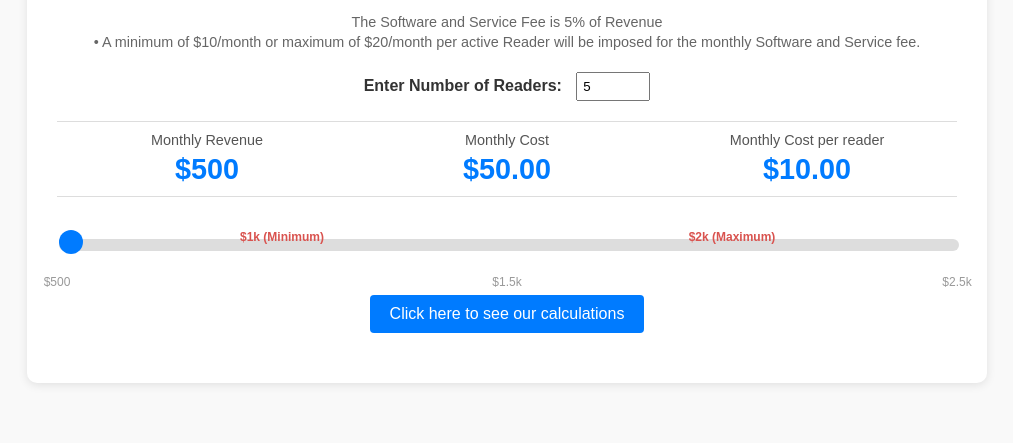
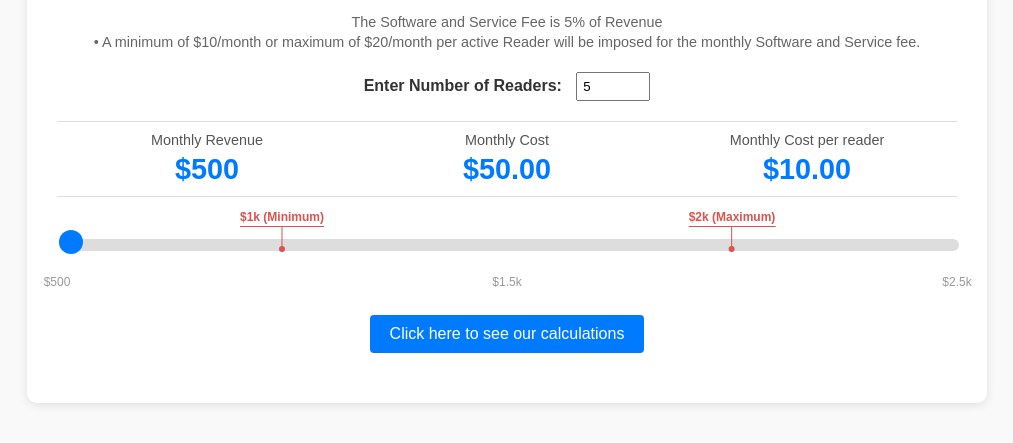
Before and after one commit to Saylor-Tigapo/sS5-.CaLc., a plain HTML site: page index.html in a window 1280 px wide. Shown: the part 129-572 px from the top of the page, without its empty margins (133-1146 px from the left). Drawn offline with Linux system fonts and the light colour scheme.

Commit message:
Update index.html

```diff
--- a/index.html
+++ b/index.html
@@ -84,7 +84,7 @@
     /* Slider styling */
     .slider-wrapper {
       position: relative;
-      margin: 40px 0;
+      margin: 40px 0 60px 0; /* extra space after slider */
     }
     input[type="range"] {
       -webkit-appearance: none;
@@ -130,11 +130,37 @@
       color: #999;
       top: 20px;
     }
-    /* Special tick marks (min & max) – shown above the slider */
+    /* Special tick marks (min & max):
+       Placed higher, underlined, with a connector line and dot.
+    */
     .slider-mark.special {
       color: #d9534f;
       font-weight: bold;
-      top: -25px;
+      top: -45px; /* raised higher than before */
+      border-bottom: 1px solid #d9534f;  /* underline at bottom of text */
+      padding-bottom: 2px;
+      position: absolute;
+    }
+    .slider-mark.special::after {
+      content: "";
+      position: absolute;
+      left: 50%;
+      top: 100%; /* starts right at the bottom of the label */
+      transform: translateX(-50%);
+      width: 1px;
+      height: 20px; /* connector line height */
+      background: #d9534f;
+    }
+    .slider-mark.special::before {
+      content: "";
+      position: absolute;
+      left: 50%;
+      top: calc(100% + 20px); /* dot at end of connector line */
+      transform: translateX(-50%);
+      width: 6px;
+      height: 6px;
+      background: #d9534f;
+      border-radius: 50%;
     }
     /* Drop-down calculation info styling */
     #calcContainer {
@@ -148,7 +174,7 @@
     #calcContainer p {
       margin-bottom: 10px;
     }
-    /* Subtitle styling for min/max per reader */
+    /* Subtitle styling for min/max per reader details */
     .subinfo {
       margin-left: 20px;
       font-style: italic;
@@ -222,7 +248,7 @@
   </div>
 
   <script>
-    // Helper: format tick values; abbreviate over 1000 with "k"
+    // Helper: format tick values; abbreviate values over 1000 with "k"
     function formatTick(value) {
       if (value < 1000) {
         return `$${value}`;
@@ -233,26 +259,26 @@
     }
 
     function updateCalculator() {
-      // Retrieve number of readers and validate.
+      // Retrieve and validate the number of readers
       let numReaders = parseInt(document.getElementById('numReaders').value);
       if (isNaN(numReaders) || numReaders < 1) {
         numReaders = 1;
         document.getElementById('numReaders').value = 1;
       }
 
-      // Pricing parameters.
+      // Pricing parameters
       const feePercentage = 0.05;
       const minPerReader = 10;
       const maxPerReader = 20;
 
-      // Compute revenue thresholds where fee per reader caps are reached.
+      // Compute revenue thresholds where fee per reader caps apply
       let minThreshold = (minPerReader * numReaders) / feePercentage;
       let maxThreshold = (maxPerReader * numReaders) / feePercentage;
 
       // Determine scaling based on reader count:
-      // ≤ 49: extension = $500, tick = $500.
-      // 50–99: extension = $1,000, tick = $1,000.
-      // ≥ 100: base extension/tick = $2,000 (for 100–149); every extra 50 adds $1,000.
+      // ≤ 49: extension = $500, tick interval = $500.
+      // 50–99: extension = $1,000, tick interval = $1,000.
+      // ≥ 100: base extension/tick = $2,000 (for 100–149), plus $1,000 for every extra 50 readers.
       let rangeExtension = 500;
       let tickInterval = 500;
       if (numReaders < 50) {
@@ -267,7 +293,7 @@
         tickInterval = 2000 + extraGroups * 1000;
       }
 
-      // Set slider range dynamically.
+      // Dynamically set slider range.
       let sliderMin = minThreshold - rangeExtension;
       let sliderMax = maxThreshold + rangeExtension;
       if (sliderMin < 0) sliderMin = 0;
@@ -275,7 +301,7 @@
       slider.min = sliderMin;
       slider.max = sliderMax;
 
-      // Ensure current slider value is within bounds.
+      // Ensure the current slider value is within bounds.
       let currentRevenue = parseFloat(slider.value);
       if (currentRevenue < sliderMin) {
         currentRevenue = sliderMin;
@@ -285,7 +311,7 @@
         slider.value = sliderMax;
       }
 
-      // Calculate fee per reader based on 5% of monthly revenue.
+      // Calculate fee per reader (5% of revenue divided by the number of readers, then capped).
       let feePerReader = (currentRevenue * feePercentage) / numReaders;
       if (feePerReader < minPerReader) feePerReader = minPerReader;
       if (feePerReader > maxPerReader) feePerReader = maxPerReader;
```
